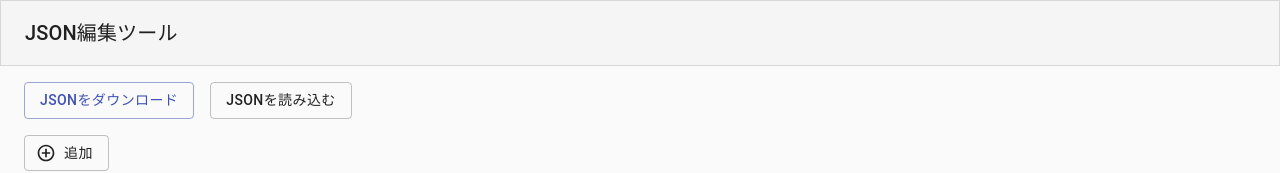
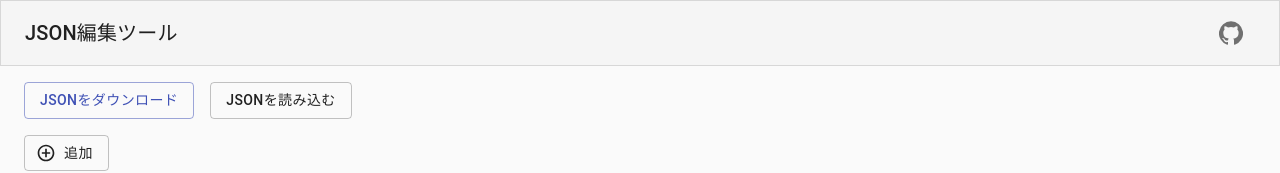
Before and after one commit to MiuraKo-hei/cluster-trigger-json, a React app: page / in a window 1280 px wide. Shown: the top 173 px of the page. Built offline with nearby package versions, Linux system fonts and the light colour scheme.

Commit message:
add GitHub link

```diff
--- /dev/null
+++ b/src/components/TriggerTool/Header.tsx
@@ -0,0 +1,24 @@
+import React from "react";
+import styled from "styled-components";
+
+import GitHubIcon from "@material-ui/icons/GitHub";
+import { Typography, AppBar, Toolbar, IconButton } from "@material-ui/core";
+
+const Title = styled(Typography).attrs({ variant: "h6" })`
+  flex-grow: 1;
+`;
+
+const Header: React.FunctionComponent = () => {
+  return (
+    <AppBar>
+      <Toolbar>
+        <Title>JSON編集ツール</Title>
+        <IconButton href="https://github.com/MiuraKo-hei/cluster-trigger-json">
+          <GitHubIcon />
+        </IconButton>
+      </Toolbar>
+    </AppBar>
+  );
+};
+
+export default Header;
--- a/src/components/TriggerTool/index.tsx
+++ b/src/components/TriggerTool/index.tsx
@@ -1,18 +1,15 @@
 import React from "react";
-import { Container, Typography, AppBar, Toolbar } from "@material-ui/core";
+import { Container } from "@material-ui/core";
 import styled from "styled-components";
 import EditForm from "./EditForm";
+import Header from "./Header";
 
 const Wrapper = styled("div")``;
 
 const TriggerTool: React.FunctionComponent = () => {
   return (
     <Wrapper>
-      <AppBar>
-        <Toolbar>
-          <Typography variant="h6">JSON編集ツール</Typography>
-        </Toolbar>
-      </AppBar>
+      <Header />
       <Container>
         <EditForm />
       </Container>
```
